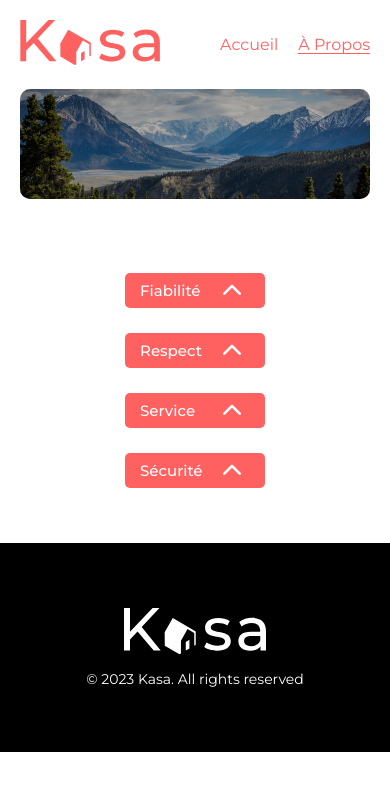
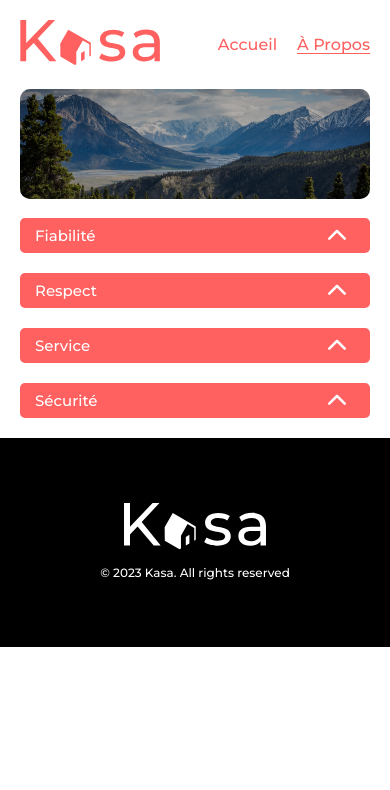
Before and after one commit to BenPotel/P8-Kasa, a React (Create React App) app: page /about in a window 390 px wide. Shown: the top 790 px of the page. Built offline with nearby package versions, Linux system fonts and the light colour scheme.

Commit message:
responsive integration done

```diff
--- a/src/components/AccomodationContent/AccomodationContent.js
+++ b/src/components/AccomodationContent/AccomodationContent.js
@@ -47,7 +47,7 @@ export default function AccomodationContent() {
       <div className="description_column">
         <div className="description_title">
           <h2>{cardData.title}</h2>
-          <p>{cardData.location}</p>
+          <p className="location">{cardData.location}</p>
           <Tags tagData={cardData.tags} />
         </div>
 
--- a/src/components/AccomodationContent/accomodationContent.css
+++ b/src/components/AccomodationContent/accomodationContent.css
@@ -2,6 +2,16 @@
     display: flex;
     flex-direction: row;
     justify-content: space-between;
+    margin: 0;
+    padding: 0;
+}
+
+.description_title h2 {
+    font-weight: 500;
+}
+
+.location {
+    margin: 5px 0;
 }
 
 .collapse_column {
@@ -17,6 +27,14 @@
         flex-direction: column;
     }
 
+    .description_host {
+        display: flex;
+        flex-direction: row-reverse;
+        justify-content: space-between;
+        align-items: center;
+
+    }
+
     .collapse_column {
         flex-direction: column;
         gap: 0;
--- a/src/components/Card/card.css
+++ b/src/components/Card/card.css
@@ -67,7 +67,6 @@
     margin: 12px;
     color: white;
     width: 55%;
-    font-size: 20px;
     z-index: 1;
 }
 
--- a/src/components/Carousel/carousel.css
+++ b/src/components/Carousel/carousel.css
@@ -1,7 +1,7 @@
 .carrousel_container {
     position: relative;
     height: 415px;
-    margin: 45px 0 15px;
+    margin: 45px 0 10px;
 
 }
 
--- a/src/components/Collapse/collapse.css
+++ b/src/components/Collapse/collapse.css
@@ -1,7 +1,8 @@
 .collapse {
     margin-top: 20px;
-    margin-bottom: 35px;
+    margin-bottom: 40px;
     width: 100%;
+
 }
 
 .collapse_title {
@@ -60,8 +61,7 @@
 
 .collapse_content p {
     padding: 25px 20px 20px 20px;
-    color: #ff6060;
-    font-size: 21px;
+    font-weight: 400;
 }
 
 .collapse_content.open {
@@ -79,19 +79,20 @@
 .collapse_content.facilities ul {
     padding: 25px 20px 20px 20px;
     display: block;
+    margin-left: 15px;
 }
 
 .collapse_content.facilities li {
-    font-size: 21px;
+    font-size: 18px;
+    font-weight: 400;
 }
 
 
 
 @media (max-width: 767.98px) {
     .collapse {
-        padding: 20px 0 15px;
-        margin: 0;
-
+        padding: 0 0 15px;
+        margin: 0 0 15px;
     }
 
     .collapse_title {
--- a/src/components/Footer/footer.css
+++ b/src/components/Footer/footer.css
@@ -25,7 +25,7 @@ footer p {
 @media (max-width: 767.98px) {
     footer {
         height: 209px;
-        margin-top: 20px;
+        margin-top: 10px;
     }
 
     footer img {
@@ -37,7 +37,7 @@ footer p {
 
     footer p {
         margin: 15px 0;
-        font-size: 14px;
+        font-size: 12px;
 
 
     }
--- a/src/components/Header/header.css
+++ b/src/components/Header/header.css
@@ -14,7 +14,7 @@
 
 .nav_links a {
     color: #FF6060;
-    font-size: 34px;
+    font-size: 24px;
     text-decoration: none;
 }
 
--- a/src/components/Host/host.css
+++ b/src/components/Host/host.css
@@ -3,7 +3,7 @@
     justify-content: flex-end;
     align-items: center;
     gap: 10px;
-    margin-top: 35px;
+    margin-top: 15px;
 }
 
 .host p {
@@ -16,3 +16,21 @@
     height: 64px;
     border-radius: 64px;
 }
+
+@media (max-width:767.98px) {
+
+    .host {
+        margin-top: 0;
+    }
+
+    .host p {
+        font-size: 12px;
+        width: 55px;
+    }
+
+    .host img {
+        width: 32px;
+        height: 32px;
+        border-radius: 32px;
+    }
+}
--- a/src/components/Rating/rating.css
+++ b/src/components/Rating/rating.css
@@ -13,3 +13,16 @@
 .empty-star {
     color: #e3e3e3;
 }
+
+@media (max-width:767.98px) {
+
+    .rating {
+        margin-top: 0;
+    }
+
+    .rating .fa-star {
+        font-size: 15px;
+        margin-left: 0;
+        margin-right: 4px;
+    }
+}
--- a/src/components/Tags/tags.css
+++ b/src/components/Tags/tags.css
@@ -3,7 +3,8 @@
     align-items: center;
     flex-wrap: wrap;
     gap: 10px;
-    margin: 10px 0 10px;
+    margin: 10px 0 0;
+    font-weight: 500;
 }
 
 .tag_item {
@@ -14,3 +15,16 @@
     font-size: 14px;
     padding: 4px 30px;
 }
+
+@media (max-width:767.98px) {
+    .tags {
+        margin: 0;
+    }
+
+    .tag_item {
+        font-size: 10px;
+
+        border-radius: 5px;
+        padding: 4px 15px;
+    }
+}
--- a/src/styles/index.css
+++ b/src/styles/index.css
@@ -3,11 +3,11 @@ body {
     font-family: "montserrat";
     box-sizing: border-box;
     color: #ff6060;
+    font-weight: 500;
 }
 
 h2 {
     font-size: 36px;
-    font-weight: 500;
     margin-bottom: 0;
 }
 
@@ -40,4 +40,8 @@ p {
         margin-left: 20px;
         margin-right: 20px;
     }
+
+    .about_div {
+        margin: 15px 0;
+    }
 }
```
